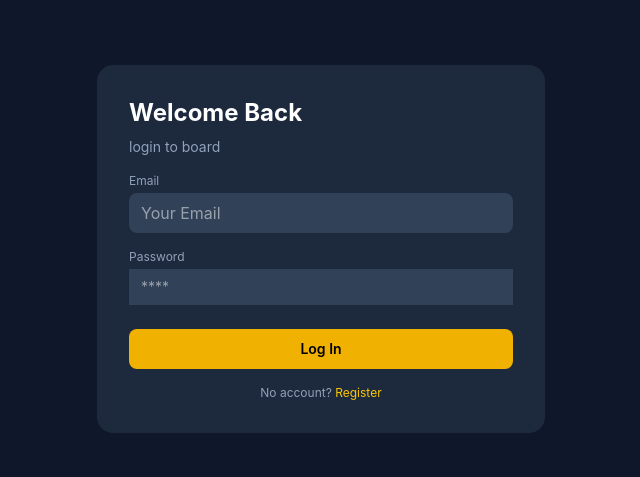
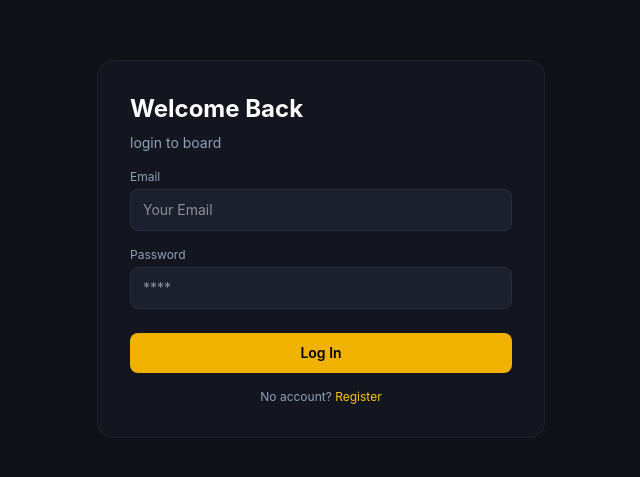
Before and after one commit to sarangan16/job-board, a React (Vite) app: page / in a window 1280 px wide. Shown: the part 151-628 px from the top of the page, without its empty margins (319-959 px from the left). Built offline with nearby package versions, Linux system fonts and the light colour scheme; no server answers.

Commit message:
login page color palatte change and input fields better ui

```diff
--- a/src/components/LoginPage.tsx
+++ b/src/components/LoginPage.tsx
@@ -23,8 +23,8 @@ export default function LoginPage(){
     setLoading(false);
   }
   return(
-    <div className="min-h-screen bg-slate-900 flex items-center justify-center p-4">
-      <div className="bg-slate-800 rounded-2xl p-8 w-full max-w-md">
+    <div className="min-h-screen bg-[#0f1117] flex items-center justify-center p-4">
+      <div className="bg-[#13151f] rounded-2xl p-8 w-full max-w-md border border-white/5">
         <h1 className="text-white text-2xl font-bold mb-2">Welcome Back</h1>
         <p className="text-slate-400 text-sm mb-4">
           login to board
@@ -42,7 +42,7 @@ export default function LoginPage(){
             value={email}
             onChange={(e) => setEmail(e.target.value)}
             placeholder="Your Email"
-            className="w-full bg-slate-700 text-white rounded-lg px-3 py-2" />
+            className="w-full bg-[#1c1f2e] text-white rounded-lg px-3 py-2.5 text-sm border border-white/5 focus:outline-none focus:border-yellow-400/50" />
         </div>
 
         <div>
@@ -52,7 +52,7 @@ export default function LoginPage(){
           <input type="password"
             value={password}
             onChange={(e) => setPassword(e.target.value)}
-            placeholder="****" className="w-full bg-slate-700 text-white round-lg px-3 py-2 text-sm" />
+            placeholder="****" className="w-full bg-[#1c1f2e] text-white rounded-lg px-3 py-2.5 text-sm border border-white/5 focus:outline-none focus:border-yellow-400/50" />
         </div>
         </div>
 
```
